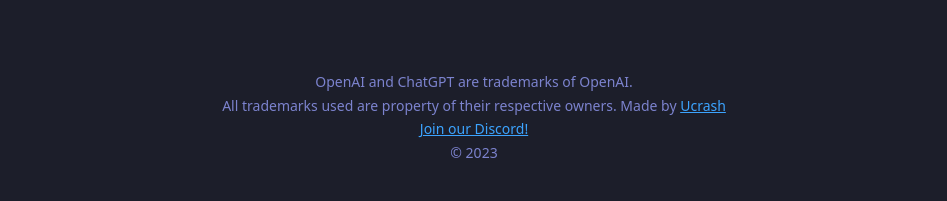
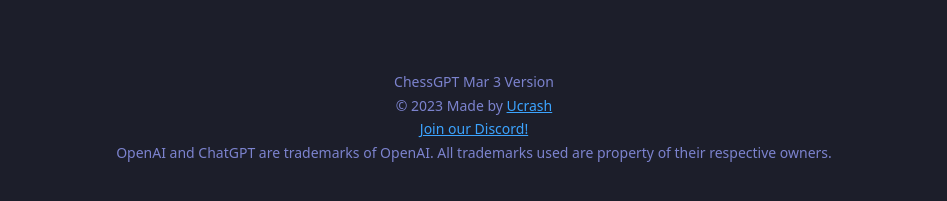
Before and after one commit to gducrash/chessgpt-client, a React (Vite) app: page / in a window 1280 px wide. Shown: the part 1247-1448 px from the top of the page, without its empty margins (166-1113 px from the left). Built offline with nearby package versions, Linux system fonts and the light colour scheme; no server answers.

Commit message:
footer fixes

```diff
--- a/src/components/Footer/Footer.tsx
+++ b/src/components/Footer/Footer.tsx
@@ -1,13 +1,13 @@
 const Footer = () => (
     <p className="copyright">
-        OpenAI and ChatGPT are trademarks of OpenAI.
+        ChessGPT Mar 3 Version
         <br />
-        All trademarks used are property of their respective owners.
-        Made by <a href="https://twitter.com/gducrash" target="_blank" rel="noreferrer">Ucrash</a>
+        © 2023 Made by <a href="https://twitter.com/gducrash" target="_blank" rel="noreferrer">Ucrash</a>
         <br />
         <a href="https://discord.gg/qeSrZzCazR" target="_blank" rel="noreferrer">Join our Discord!</a>
         <br />
-        © 2023
+        OpenAI and ChatGPT are trademarks of OpenAI.
+        All trademarks used are property of their respective owners.
     </p>
 );
 
```
